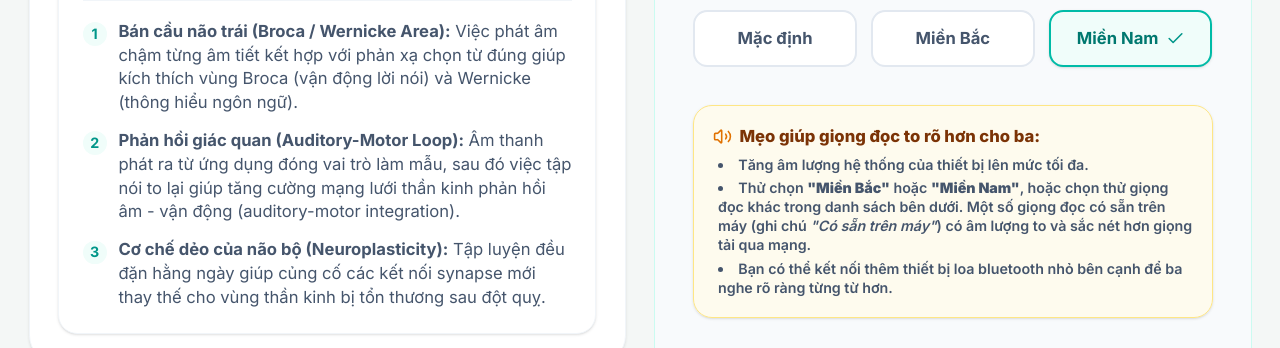
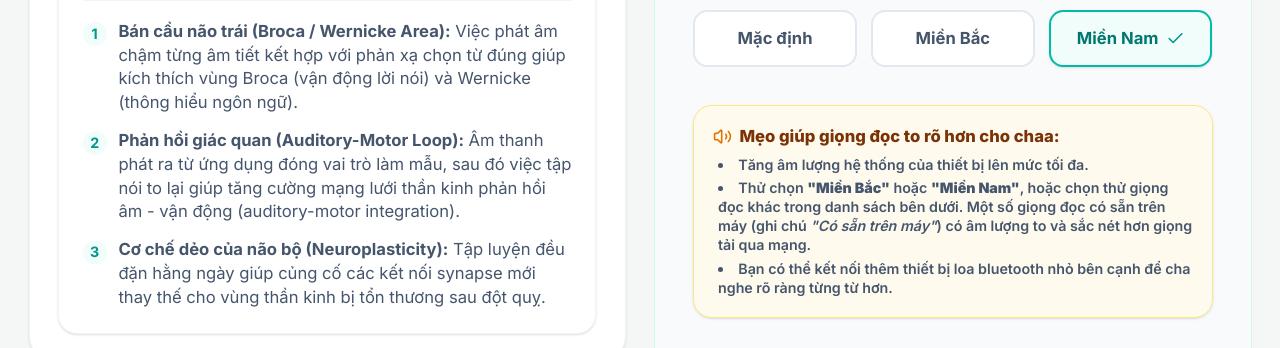
Before and after one commit to haivanvo/study-app-for-dad, a React (Vite) app: page / in a window 1280 px wide. Shown: the part 1740-2088 px from the top of the page. Built offline with nearby package versions, Linux system fonts and the light colour scheme.

Commit message:
minor update

```diff
--- a/src/components/ThemeSettings.tsx
+++ b/src/components/ThemeSettings.tsx
@@ -147,12 +147,12 @@ export const ThemeSettings: React.FC<ThemeSettingsProps> = ({
       <div className="bg-amber-50/80 border border-amber-200 rounded-2xl p-4 text-xs text-amber-900 space-y-1.5 shadow-sm" id="tip_volume_settings">
         <p className="font-extrabold flex items-center gap-1.5 text-sm text-amber-850">
           <Volume2 className="w-4 h-4 shrink-0 text-amber-600 animate-pulse" />
-          <span>Mẹo giúp giọng đọc to rõ hơn cho ba:</span>
+          <span>Mẹo giúp giọng đọc to rõ hơn cho chaa:</span>
         </p>
         <ul className="list-disc list-inside space-y-1 text-slate-600 pl-1 font-semibold">
           <li>Tăng âm lượng hệ thống của thiết bị lên mức tối đa.</li>
           <li>Thử chọn <strong>"Miền Bắc"</strong> hoặc <strong>"Miền Nam"</strong>, hoặc chọn thử giọng đọc khác trong danh sách bên dưới. Một số giọng đọc có sẵn trên máy (ghi chú <i>"Có sẵn trên máy"</i>) có âm lượng to và sắc nét hơn giọng tải qua mạng.</li>
-          <li>Bạn có thể kết nối thêm thiết bị loa bluetooth nhỏ bên cạnh để ba nghe rõ ràng từng từ hơn.</li>
+          <li>Bạn có thể kết nối thêm thiết bị loa bluetooth nhỏ bên cạnh để cha nghe rõ ràng từng từ hơn.</li>
         </ul>
       </div>
 
```
